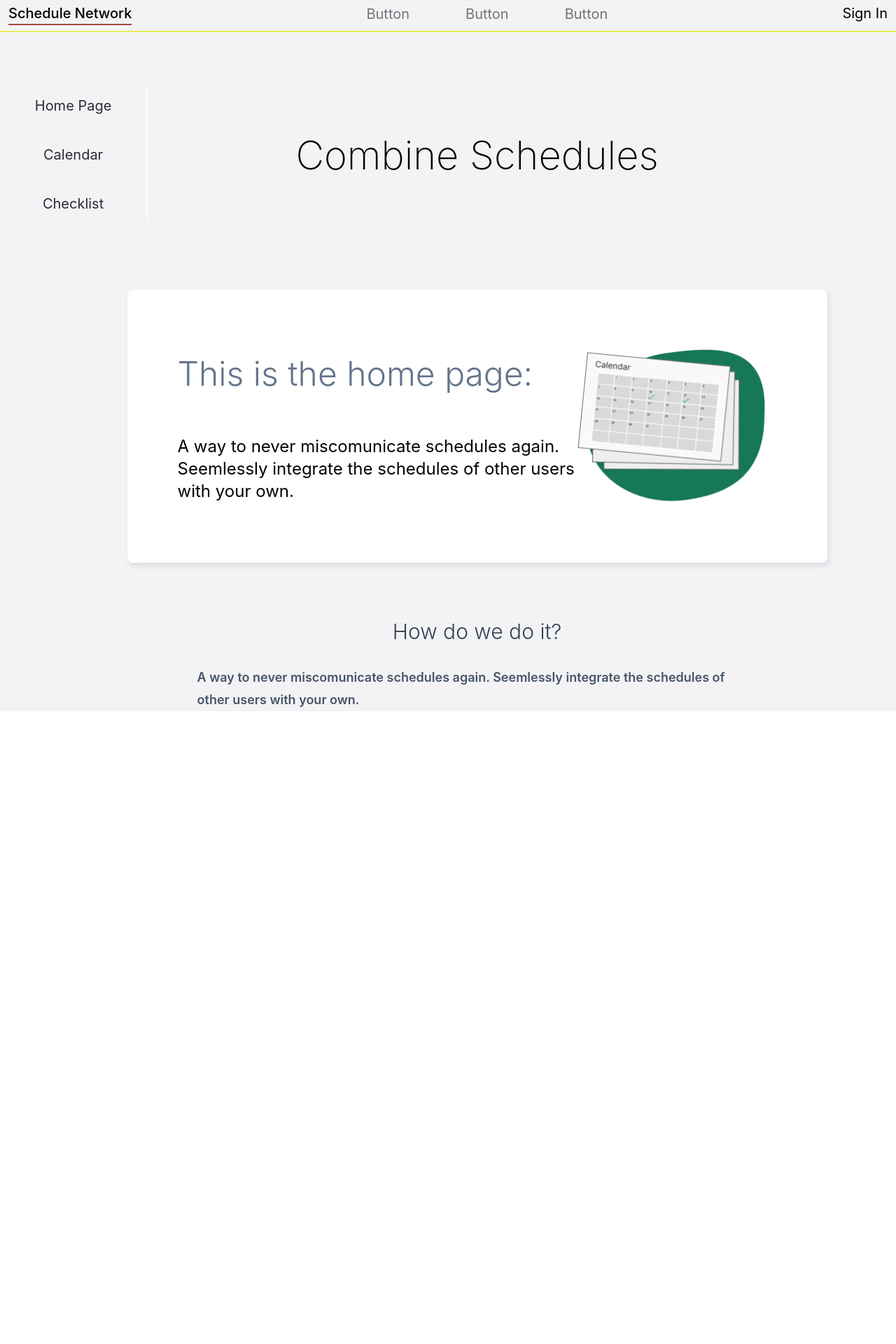
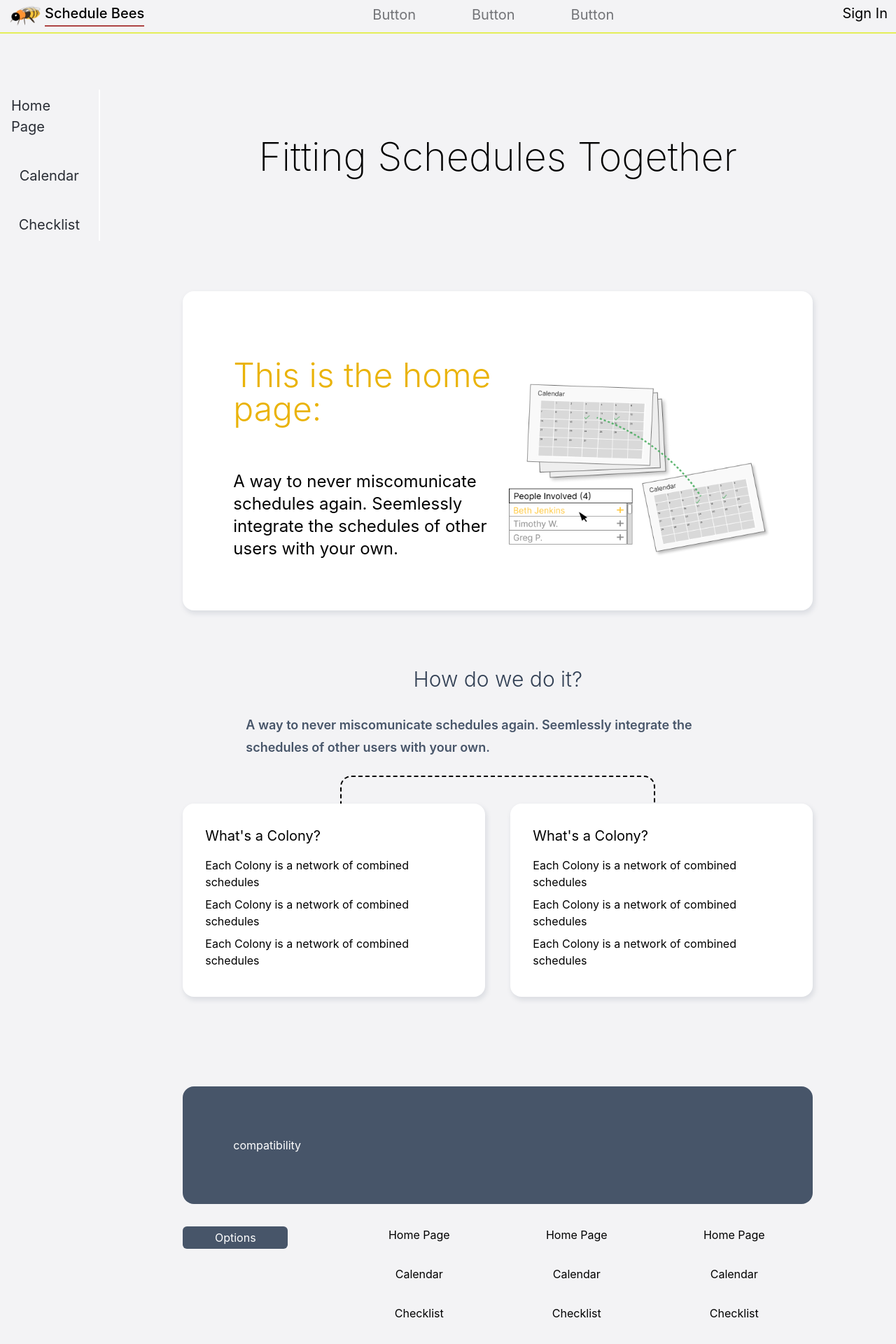
Before and after one commit to HarkHorning/schedule-network-app, a React (Create React App) app in the folder react-app/: page / in a window 1280 px wide. Shown: the whole page at 70% size. Before the commit the page ends 1016 px from the top, so only its background shows below. Built offline with nearby package versions, Linux system fonts and the light colour scheme.

Commit message:
Finalizing front-end

```diff
--- a/react-app/src/App.css
+++ b/react-app/src/App.css
@@ -22,15 +22,6 @@
   min-height: 100svh;
 }
 
-.glow-effect {
-  width: 100%;
-  height: 20%;
-  top: 0;
-  position: absolute;
-  background: radial-gradient(circle at top, rgb(253, 255, 158), transparent 20%);
-  z-index: -1;
-}
-
 .navigation-bar {
   width: 100%;
   background-color: var(--bg-light);
@@ -43,14 +34,35 @@
   border-bottom: 2px solid rgb(228, 238, 89);
 }
 
+.nav-buttons-align {
+  display: flex;
+  gap: 5rem;
+}
+
 .nav-btn {
   color: var(--text-gray);
   color: rgb(114, 115, 119);
 }
 
 .page-title {
+  font-weight: 500;
+  display: flex;
+}
+
+.only-title {
   border-bottom: 2px solid var(--dark-red);
-  font-weight: 500;
+}
+
+.bee-logo {
+  width: 3rem;
+  margin-right: 0.25rem;
+  object-fit: contain;
+  padding-top: 0.1rem;
+}
+
+.orientation {
+  height: 100%;
+  float: left;
 }
 
 .side-bar {
@@ -70,6 +82,14 @@
   /* background-color: var(--bg-light); */
 }
 
+.side-bar-align {
+  display: flex;
+  flex-direction: column;
+  justify-content: space-around;
+  align-items: center;
+  gap: 2rem;
+}
+
 .side-bar-btn {
   font-size: 1.25rem;
   transition: 10ms;
@@ -79,6 +99,9 @@
 .side-bar-btn:hover {
   font-size: 1.5rem;
   padding: 0.08rem;
+  background: radial-gradient(white, transparent 80%, transparent);
+  text-decoration: underline dashed var(--dark-red);
+
 }
 
 .contents {
@@ -95,9 +118,11 @@
   width: 1000px;
   height: 100%;
   background-color: var(--bg-dark);
+  /* background-color: rgb(193, 224, 255); */
   color: var(--dark-red);
   box-shadow: var(--shadow);
-  border-radius: 0.5rem;
+  border-radius: 1rem;
+  position: relative;
 }
 
 .page.clear {
@@ -136,6 +161,13 @@
   align-items: center;
 }
 
+.home-logo {
+  margin-top: 3.5rem;
+  margin-right: -1rem;
+  width: 50%;
+  object-fit: contain;
+}
+
 .calendar-grid {
   display: grid;
   grid-template-columns: repeat(7, 1fr);
@@ -150,3 +182,105 @@
   color: rgb(150, 150, 150);
   font-weight: 100;
 }
+
+.outline-bg {
+  position: absolute;
+  top: 0.5rem;
+  left: 50%;
+  transform: translateX(-50%);
+  width: 50%;
+  height: 4rem;
+  border: 2px dashed black;
+  border-bottom: none;
+  border-radius: 1rem;
+  z-index: 0;
+}
+
+.vert-card {
+  padding: 2rem;
+  width: 48%;
+  min-height: max-content;
+  background-color: white;
+  border-radius: 1rem;
+  z-index: 1;
+  display: flex;
+  flex-direction: column;
+  box-shadow: var(--shadow);
+}
+
+.compatibility {
+  margin-top: 6rem;
+  width: 100%;
+  border-radius: 1rem;
+  padding: 4.5rem;
+  color: white;
+}
+
+.footer {
+  padding: 2rem 0;
+  width: 100%;
+  display: grid;
+  grid-template-columns: repeat(4, 1fr);
+}
+
+@media (width <= 1300px) {
+  .contents {
+    padding-left: 4rem;
+  }
+  .home, .page {
+    width: 900px;
+  }
+  .side-bar {
+    position: sticky;
+    top: 8rem;
+    height: 100%;
+    left: 0;
+    margin-right: -8rem;
+    /* min-height: 100%; */
+    width: 9rem;
+    background-color: transparent;
+    font-size: 1.25rem;
+  }
+  .side-bar-btn {
+    font-size: 1.25rem;
+    transition: 10ms;
+    padding: 0.25rem;
+  }
+}
+
+@media (width <= 1100px) {
+  .nav-buttons-align {
+    display: none;
+  }
+  .page-header{
+    font-size: 2.5rem;
+  }
+  .contents {
+    width: full;
+    padding-left: 0;
+  }
+  .orientation {
+    flex-direction: column;
+  }
+  .side-bar {
+    position: absolute;
+    position: sticky;
+    z-index: 1;
+    top: 0rem;
+    width: 100%;
+    background-color: transparent;
+    font-size: 1rem;
+  }
+  .side-bar-align {
+    display: flex;
+    width: 100%;
+    flex-direction: row;
+    justify-content: space-around;
+    align-items: center;
+  }
+  .side-bar-btn {
+    font-size: 1.25rem;
+    transition: 10ms;
+    padding: 0.25rem;
+  }
+}
--- a/react-app/src/App.js
+++ b/react-app/src/App.js
@@ -3,8 +3,9 @@ import NavBar from "./components/NavBar";
 import SideNav from "./components/SideNav";
 import Home from './components/contents/Home';
 import Calendar from "./components/contents/Calendar";
-import Checklist from "./components/contents/Checklist"
-import Signin from "./components/contents/Signin"
+import Checklist from "./components/contents/Checklist";
+import Signin from "./components/contents/Signin";
+
 
 
 // Routes
@@ -15,10 +16,9 @@ function App() {
   return (
     <BrowserRouter >
       <div className="App">
-        <div className='glow-effect'></div>
         <NavBar />
 
-        <section className="h-full flex">
+        <section className="orientation h-full flex">
         <SideNav />
         <div className='contents'>
           <Routes>
--- /dev/null
+++ b/react-app/src/components/Footer.js
@@ -0,0 +1,28 @@
+import React from 'react';
+import  { NavLink } from 'react-router-dom';
+
+
+function Footer() {
+  return (
+    <footer className='footer'>
+        <div className='w-2/3 h-min p-1 bg-slate-600 rounded-md text-center text-white'> Options</div>
+        <div className='flex flex-col justify-around items-center gap-8'>
+            <NavLink className='footer-link' to="/">Home Page</NavLink>
+            <NavLink className='footer-link' to="Calendar">Calendar</NavLink>
+            <NavLink className='footer-link' to="Checklist">Checklist</NavLink>
+        </div>
+        <div className='flex flex-col justify-around items-center gap-8'>
+            <NavLink className='footer-link' to="/">Home Page</NavLink>
+            <NavLink className='footer-link' to="Calendar">Calendar</NavLink>
+            <NavLink className='footer-link' to="Checklist">Checklist</NavLink>
+        </div>
+        <div className='flex flex-col justify-around items-center gap-8'>
+            <NavLink className='footer-link' to="/">Home Page</NavLink>
+            <NavLink className='footer-link' to="Calendar">Calendar</NavLink>
+            <NavLink className='footer-link' to="Checklist">Checklist</NavLink>
+        </div>
+    </footer>
+  );
+}
+
+export default Footer;
--- a/react-app/src/components/NavBar.js
+++ b/react-app/src/components/NavBar.js
@@ -1,11 +1,15 @@
 import React from 'react';
 import  { Link, NavLink } from 'react-router-dom';
+import bee from "./bee.png";
 
 function NavBar() {
   return (
     <div className='navigation-bar'>
-        <Link to="/" className='page-title'>Schedule Network</Link>
-        <div className='flex gap-20'>
+        <Link to="/" className='page-title'>
+          <img className='bee-logo' src={bee} alt='logo' />
+          <span className='only-title'>Schedule Bees</span>
+        </Link>
+        <div className='nav-buttons-align'>
           <button className='nav-btn'>Button</button>
           <button className='nav-btn'>Button</button>
           <button className='nav-btn'>Button</button>
--- a/react-app/src/components/SideNav.js
+++ b/react-app/src/components/SideNav.js
@@ -5,7 +5,7 @@ import  { NavLink } from 'react-router-dom';
 function SideNav() {
   return (
     <div className='side-bar'>
-        <div className='flex flex-col justify-around items-center gap-8'>
+        <div className='side-bar-align'>
             <NavLink className='side-bar-btn' to="/">Home Page</NavLink>
             <NavLink className='side-bar-btn' to="Calendar">Calendar</NavLink>
             <NavLink className='side-bar-btn' to="Checklist">Checklist</NavLink>
--- a/react-app/src/components/contents/Home.js
+++ b/react-app/src/components/contents/Home.js
@@ -1,5 +1,6 @@
 import React, { useState } from 'react';
 import logo from "./logoCal.png";
+import Footer from '../Footer';
 
 function Home() {
 
@@ -20,22 +21,46 @@ function Home() {
     <header className='contents'>
         <div className='home'>
             <header className={ scroll ? "header active" : "header"}>
-              <h1 className='page-header'>Combine Schedules</h1>
+              <h1 className='page-header'>Fitting Schedules Together</h1>
             </header>
             <div className='page flex'>
               <div className='w-2/3 flex flex-col'>
-                <h2 className='flex mt-6 text-5xl text-slate-500 font-light'>This is the home page:</h2>
-                <p className='text-2xl text-black mt-16 leading-8'>
+                <h2 className='flex mt-6 text-5xl text-yellow-500 font-light'>This is the home page:</h2>
+                <p className='text-2xl text-black mt-16 leading-8 pr-2'>
                   A way to never miscomunicate schedules again. Seemlessly integrate the schedules of other users with your own.
                 </p>
 
               </div>
-              <img className='w-1/3' src={logo} alt='logo' />
+              <img className='home-logo' src={logo} alt='logo' />
             </div>
             <h3 className='mt-20 text-3xl text-slate-700 font-light'>How do we do it?</h3>
             <p className='text-lg text-slate-600 mt-8 leading-8 w-4/5 font-semibold'>
               A way to never miscomunicate schedules again. Seemlessly integrate the schedules of other users with your own.
             </p>
+          <div className='mt-4 pt-12 w-full flex justify-between relative mb-8'>
+            <div className='outline-bg'></div>
+            <div className='vert-card'>
+              <h1 className='text-xl'>What's a Colony?</h1>
+              <ul className='pt-4'>
+                <li className='mb-2'>Each Colony is a network of combined schedules</li>
+                <li className='mb-2'>Each Colony is a network of combined schedules</li>
+                <li className='mb-2'>Each Colony is a network of combined schedules</li>
+              </ul>
+            </div>
+            <div className='vert-card'>
+              <h1 className='text-xl'>What's a Colony?</h1>
+              <ul className='pt-4'>
+                <li className='mb-2'>Each Colony is a network of combined schedules</li>
+                <li className='mb-2'>Each Colony is a network of combined schedules</li>
+                <li className='mb-2'>Each Colony is a network of combined schedules</li>
+              </ul>
+            </div>
+
+          </div>
+          <div className='compatibility bg-slate-600'>
+            <h1>compatibility</h1>
+          </div>
+          <Footer />
         </div>
     </header>
   );
--- a/react-app/src/components/contents/Signin.js
+++ b/react-app/src/components/contents/Signin.js
@@ -4,31 +4,31 @@ function Signin() {
   return (
     <header className='contents'>
         <div className='page clear flex justify-center'>
-            <section className='w-3/5 z-10 min-w-96 h-4/5 bg-gradient-to-br from-red-300 to-blue-400 flex flex-col justify-center items-center'>
+            <section className='w-3/5 z-10 min-w-96 h-4/5 bg-gradient-to-br from-blue-300 to-yellow-200 flex flex-col justify-center items-center'>
                 <h1 className='text-2xl font-medium text-white z-10 mb-2'>Sign In</h1>
                 {/* <img src={logo} className="absolute w-1/3 c-" alt="logo" /> */}
                 <form className='w-3/4 grid grid-cols-1 text-white text-lg gap-1 z-10 mb-6'>
                 <label value=''>Username</label>
                 <input
-                className='placeholder-white text-sm shadow rounded bg-transparent p-2 pl-2 mb-6'
+                className='placeholder-white text-sm shadow rounded bg-transparent p-3 pl-2 mb-6'
                 placeholder='Username'
                 ></input>
 
                 <label value=''>Password</label>
                 <input
-                className='placeholder-white text-sm shadow-md rounded bg-transparent p-2 pl-2 mb-6'
+                className='placeholder-white text-sm shadow-md rounded bg-transparent p-3 pl-2 mb-6'
                 placeholder='Password'
                 ></input>
 
                 <div>
                     <input className='' type="checkbox" id="vehicle3" name="check" value="Remember me"></input>
-                    <label className='p-1 text-md' for="check">Remember Me</label>
+                    <label className='p-1 text-sm' for="check">Remember Me</label>
                 </div>
 
                 <button className='bg-white font-medium shadow-md rounded-md p-1 text-blue-500'>SIGN IN</button>
                 </form>
 
-                <p className='text-white text-lg'>Don't have an account?<a className='underline' href=''>Create account.</a></p>
+                <p className='text-white text-lg'>Don't have an account? <a className='underline' href=''>Create account.</a></p>
             </section>
         </div>
 
```
Also changed, not shown: react-app/src/components/contents/Calendar.js (+10 -0 lines), react-app/src/components/bee.png (added), react-app/src/components/contents/logoCal.png.
